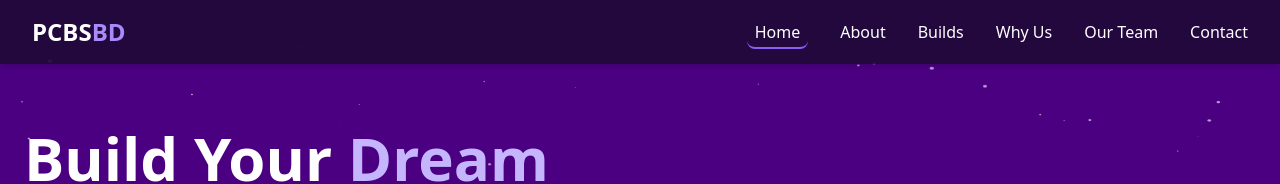
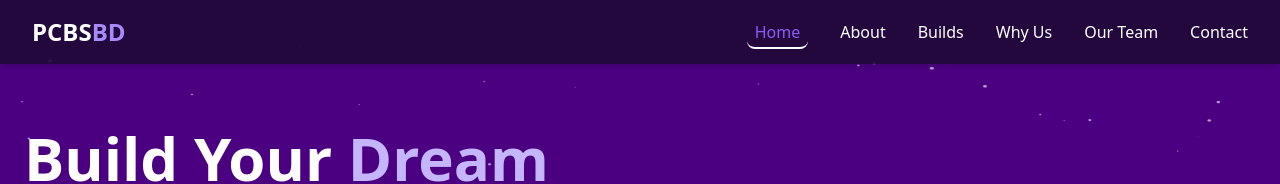
Before and after one commit to ras1k/pcbsbd, a Vue app: page / in a window 1280 px wide. Shown: the top 184 px of the page. Built offline with nearby package versions, Linux system fonts and the light colour scheme.

Commit message:
Update Navbar.vue

```diff
--- a/src/components/Navbar.vue
+++ b/src/components/Navbar.vue
@@ -129,8 +129,8 @@ onUnmounted(() => {
 <style scoped>
 
 .router-link-active {
-  color: white;
-  border-bottom: 2px solid #8b5cf6;
+  color: #8b5cf6;
+  border-bottom: 2px solid white;
   padding: 4px 8px;
   border-radius: 8px;
 }
```
